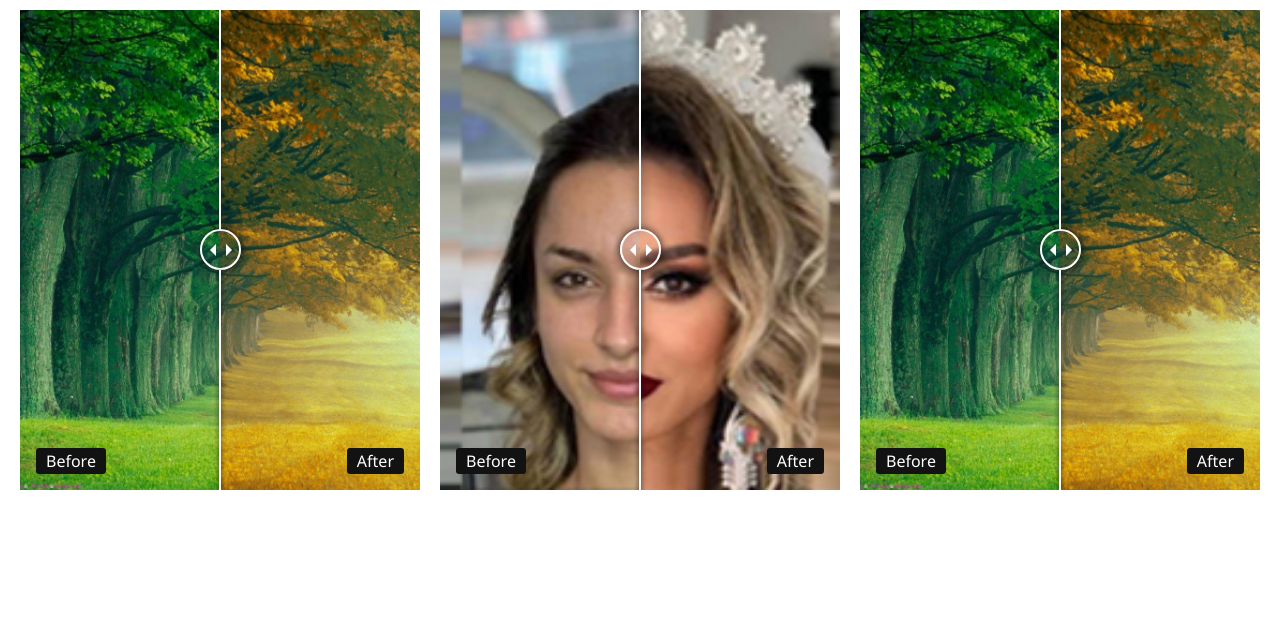
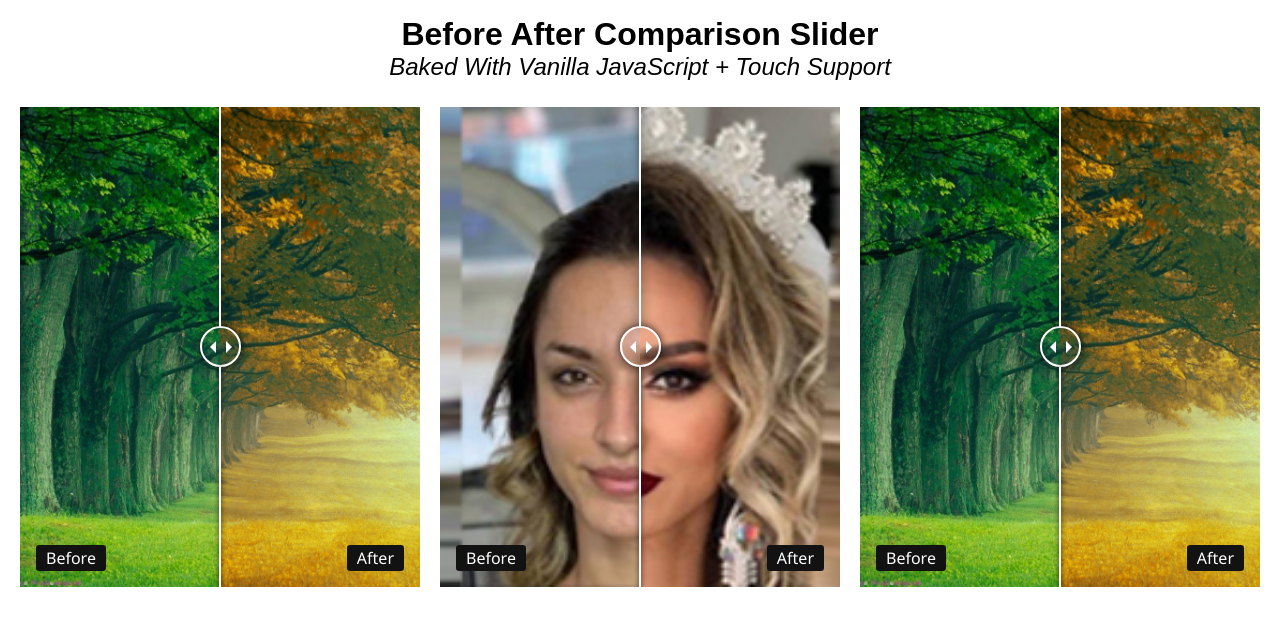
Before and after one commit to amirhosseinrahmati/before-after-comparison-slider, a plain HTML site: page index.html in a window 1280 px wide. Drawn offline with Linux system fonts and the light colour scheme.

Commit message:
html and css modification

```diff
--- a/css/style.css
+++ b/css/style.css
@@ -2,6 +2,17 @@
     margin: 0;
     padding: 0;
     box-sizing: border-box;
+}
+
+.top-title {
+    text-align: center;
+    font-family: Arial, Helvetica, sans-serif;
+    margin: 1rem 0.5rem;
+}
+
+.top-title span {
+    font-style: italic;
+    font-size: 1.5rem;
 }
 
 @media all and (max-width: 479px) {
@@ -106,6 +117,7 @@
     }
 }
 
+
 /* Before After Container */
 
 .bal-container {
@@ -149,7 +161,8 @@
     left: 0;
 }
 
-.bal-after img, .bal-before img {
+.bal-after img,
+.bal-before img {
     object-fit: cover;
     position: absolute;
     width: 100%;
@@ -207,6 +220,7 @@
     user-select: none;
 }
 
+
 /* handle and arrow */
 
 .bal-handle {
@@ -224,7 +238,8 @@
     box-shadow: 0 0 10px rgb(12, 12, 12);
 }
 
-.handle-left-arrow, .handle-right-arrow {
+.handle-left-arrow,
+.handle-right-arrow {
     width: 0;
     height: 0;
     border: 6px inset transparent;
@@ -257,7 +272,8 @@
     box-shadow: 0 0 5px rgb(12, 12, 12);
 }
 
-.bal-handle::before, .bal-handle::after {
+.bal-handle::before,
+.bal-handle::after {
     content: " ";
     display: block;
     width: 2px;
--- a/index.html
+++ b/index.html
@@ -5,13 +5,23 @@
     <meta charset="UTF-8">
     <meta name="viewport" content="width=device-width, initial-scale=1.0">
     <meta http-equiv="X-UA-Compatible" content="ie=edge">
-    <title>Before <|> After Slider</title>
+    <title>Before &lt; | &gt; After Slider</title>
     <link rel="stylesheet" href="css/style.css">
 </head>
 
 <body>
 
+    <div class="top-title">
+        <h1>
+            Before After Comparison Slider
+        </h1>
+        <span>
+            Baked With Vanilla JavaScript + Touch Support
+        </span>
+    </div>
+
     <div class="mainSection">
+
         <div id="one" class="bal-container">
             <div class="bal-after">
                 <img src="images/autumn.jpg">
@@ -87,9 +97,15 @@
     <script src="js/script.js"></script>
 
     <script>
-        new BeforeAfter({ id: '#one' });
-        new BeforeAfter({ id: '#two' });
-        new BeforeAfter({ id: '#three' });
+        new BeforeAfter({
+            id: '#one'
+        });
+        new BeforeAfter({
+            id: '#two'
+        });
+        new BeforeAfter({
+            id: '#three'
+        });
     </script>
 
 </body>
```
